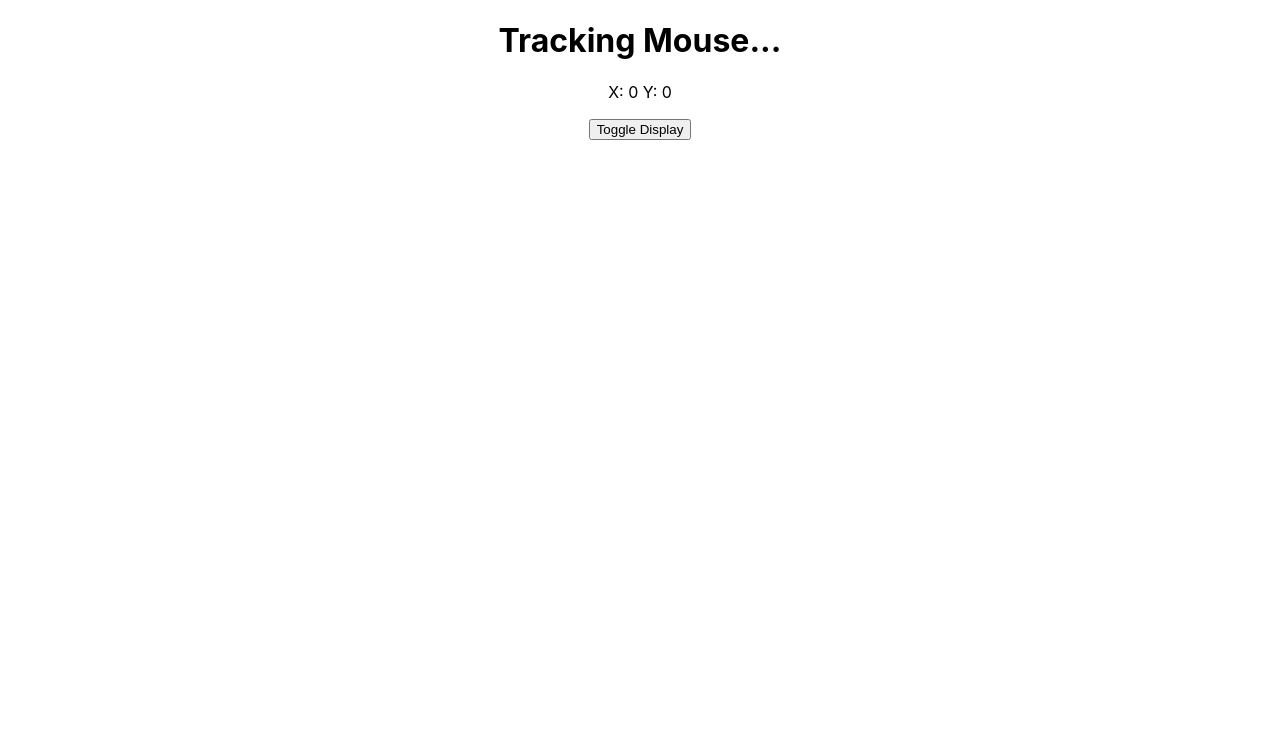
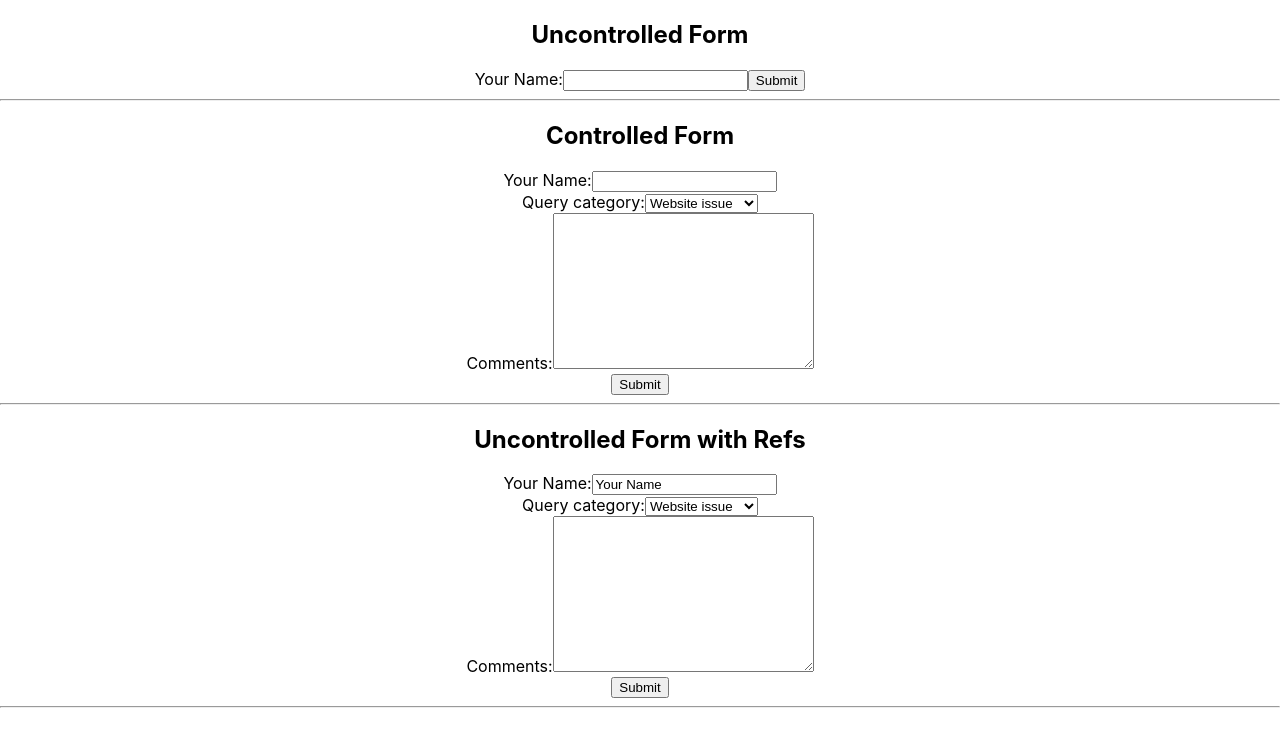
Before and after one commit to ianmeigh/gitpod-react, a React (Create React App) app in the folder my-app/: page / in a window 1280 px wide. Shown: the top 746 px of the page. Built offline with nearby package versions, Linux system fonts and the light colour scheme.

Commit message:
📖: Forms

```diff
--- a/my-app/src/App.jsx
+++ b/my-app/src/App.jsx
@@ -15,7 +15,10 @@ import './App.css';
 // import Clock from './components/Clock';
 // import LifeCyclesCDM from './components/LifeCyclesCDM';
 // import LifeCyclesCDU from './components/LifeCyclesCDU';
-import LifeCyclesCWU from './components/LifeCyclesCWU';
+// import LifeCyclesCWU from './components/LifeCyclesCWU';
+import UncontrolledForm from './components/UncontrolledForm';
+import ControlledForm from './components/ControlledForm';
+import UncontrolledFormWithRefs from './components/UncontrolledFormWithRefs';
 
 function App() {
   return (
@@ -36,7 +39,10 @@ function App() {
       {/* <Clock /> */}
       {/* <LifeCyclesCDM /> */}
       {/* <LifeCyclesCDU /> */}
-      <LifeCyclesCWU />
+      {/* <LifeCyclesCWU /> */}
+      <UncontrolledForm /><hr />
+      <ControlledForm /><hr />
+      <UncontrolledFormWithRefs /><hr />
     </div>
   );
 }
--- /dev/null
+++ b/my-app/src/components/ControlledForm.jsx
@@ -0,0 +1,69 @@
+import React, { Component } from "react";
+
+export class ControlledForm extends Component {
+  constructor(props) {
+    super(props);
+
+    this.state = {
+      name: "",
+      category: "website",
+      comments: "",
+    };
+  }
+  handleFormFieldChange = (event) => {
+    const { name, value } = event.target;
+    this.setState({
+      [name]: value,
+    });
+  };
+  handleSubmit = (event) => {
+    event.preventDefault();
+    console.log(this.state);
+  };
+  render() {
+    return (
+      <div>
+        <h2>Controlled Form</h2>
+        <form onSubmit={this.handleSubmit}>
+          <div>
+            <label htmlFor="id-name">Your Name:</label>
+            <input
+              type="text"
+              name="name"
+              id="id-name"
+              value={this.state.name}
+              onChange={this.handleFormFieldChange}
+            />
+          </div>
+          <div>
+            <label htmlFor="id-category">Query category:</label>
+            <select
+              name="category"
+              id="id-category"
+              value={this.state.category}
+              onChange={this.handleFormFieldChange}
+            >
+              <option value="website">Website issue</option>
+              <option value="order">Order Issue</option>
+              <option value="general">General inquiry</option>
+            </select>
+          </div>
+          <div>
+            <label htmlFor="id-comments">Comments:</label>
+            <textarea
+              name="comments"
+              id="id-comments"
+              cols="30"
+              rows="10"
+              value={this.state.comments}
+              onChange={this.handleFormFieldChange}
+            />
+          </div>
+          <input type="submit" value="Submit" />
+        </form>
+      </div>
+    );
+  }
+}
+
+export default ControlledForm;
--- /dev/null
+++ b/my-app/src/components/UncontrolledForm.jsx
@@ -0,0 +1,19 @@
+import React, { Component } from "react";
+
+export class UncontrolledForm extends Component {
+  render() {
+    return (
+      <div>
+        {/* Uncontrolled Form as it is controlled by the DOM */}
+        <h2>Uncontrolled Form</h2>
+        <form action="">
+          <label htmlFor="id-name">Your Name:</label>
+          <input type="text" name="name" id="id-name" />
+          <input type="submit" value="Submit" />
+        </form>
+      </div>
+    );
+  }
+}
+
+export default UncontrolledForm;
--- /dev/null
+++ b/my-app/src/components/UncontrolledFormWithRefs.jsx
@@ -0,0 +1,57 @@
+import React, { Component } from "react";
+import { createRef } from "react";
+
+export class ControlledForm extends Component {
+  constructor(props) {
+    super(props);
+    this.inputName = createRef();
+    this.selectCategory = createRef();
+    this.textareaComments = createRef();
+  }
+  handleSubmit = (event) => {
+    console.log(this.inputName.current.value);
+    console.log(this.selectCategory.current.value);
+    console.log(this.textareaComments.current.value);
+    event.preventDefault();
+  };
+  render() {
+    return (
+      <div>
+        <h2>Uncontrolled Form with Refs</h2>
+        <form onSubmit={this.handleSubmit}>
+          <div>
+            <label htmlFor="id-name">Your Name:</label>
+            <input
+              type="text"
+              name="name"
+              id="id-name"
+              defaultValue="Your Name"
+              ref={this.inputName}
+            />
+          </div>
+          <div>
+            <label htmlFor="id-category">Query category:</label>
+            <select name="category" id="id-category" ref={this.selectCategory}>
+              <option value="website">Website issue</option>
+              <option value="order">Order Issue</option>
+              <option value="general">General inquiry</option>
+            </select>
+          </div>
+          <div>
+            <label htmlFor="id-comments">Comments:</label>
+            <textarea
+              name="comments"
+              id="id-comments"
+              cols="30"
+              rows="10"
+              ref={this.textareaComments}
+            />
+          </div>
+          <input type="submit" value="Submit" />
+        </form>
+      </div>
+    );
+  }
+}
+
+export default ControlledForm;
```
